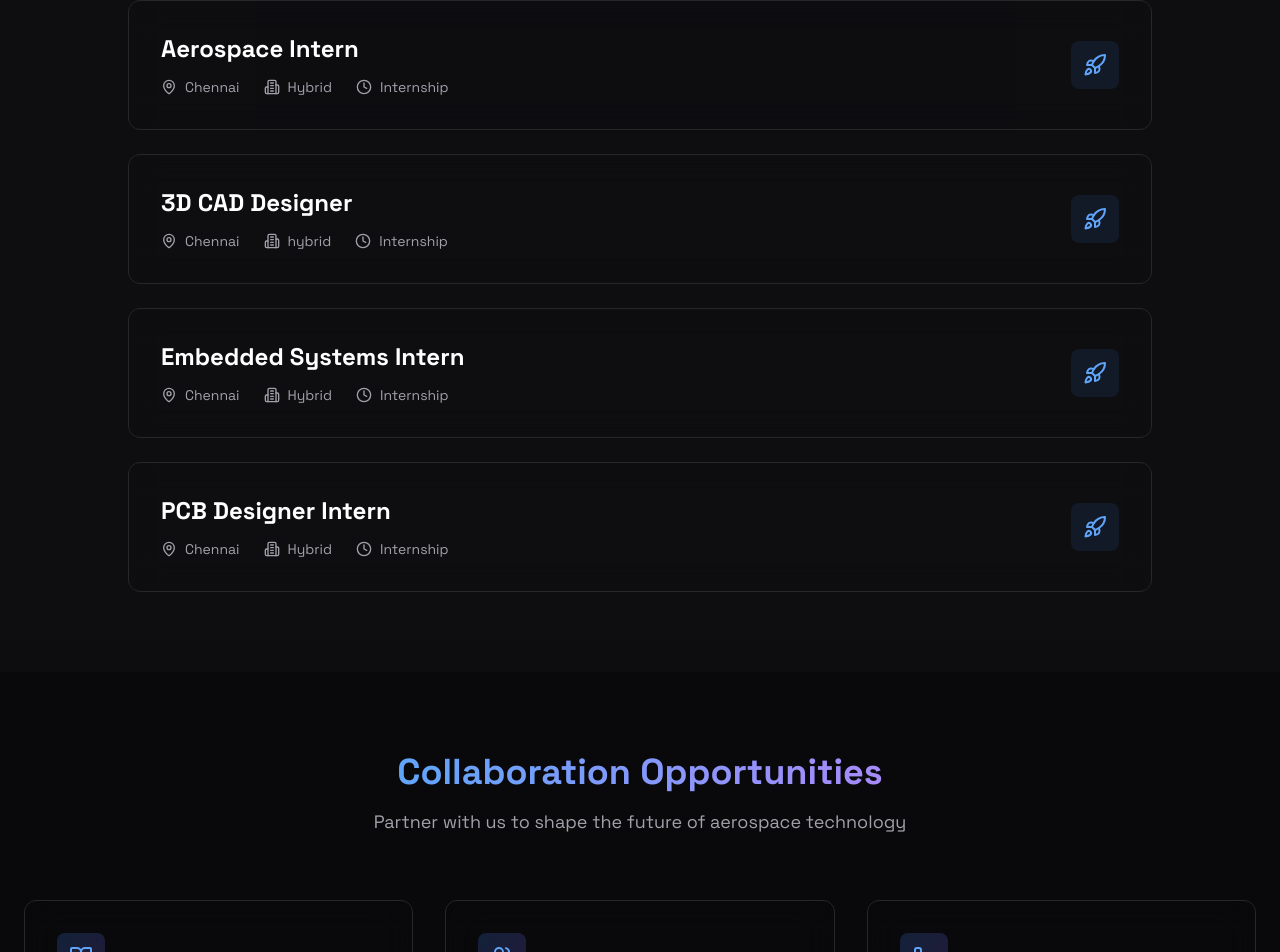
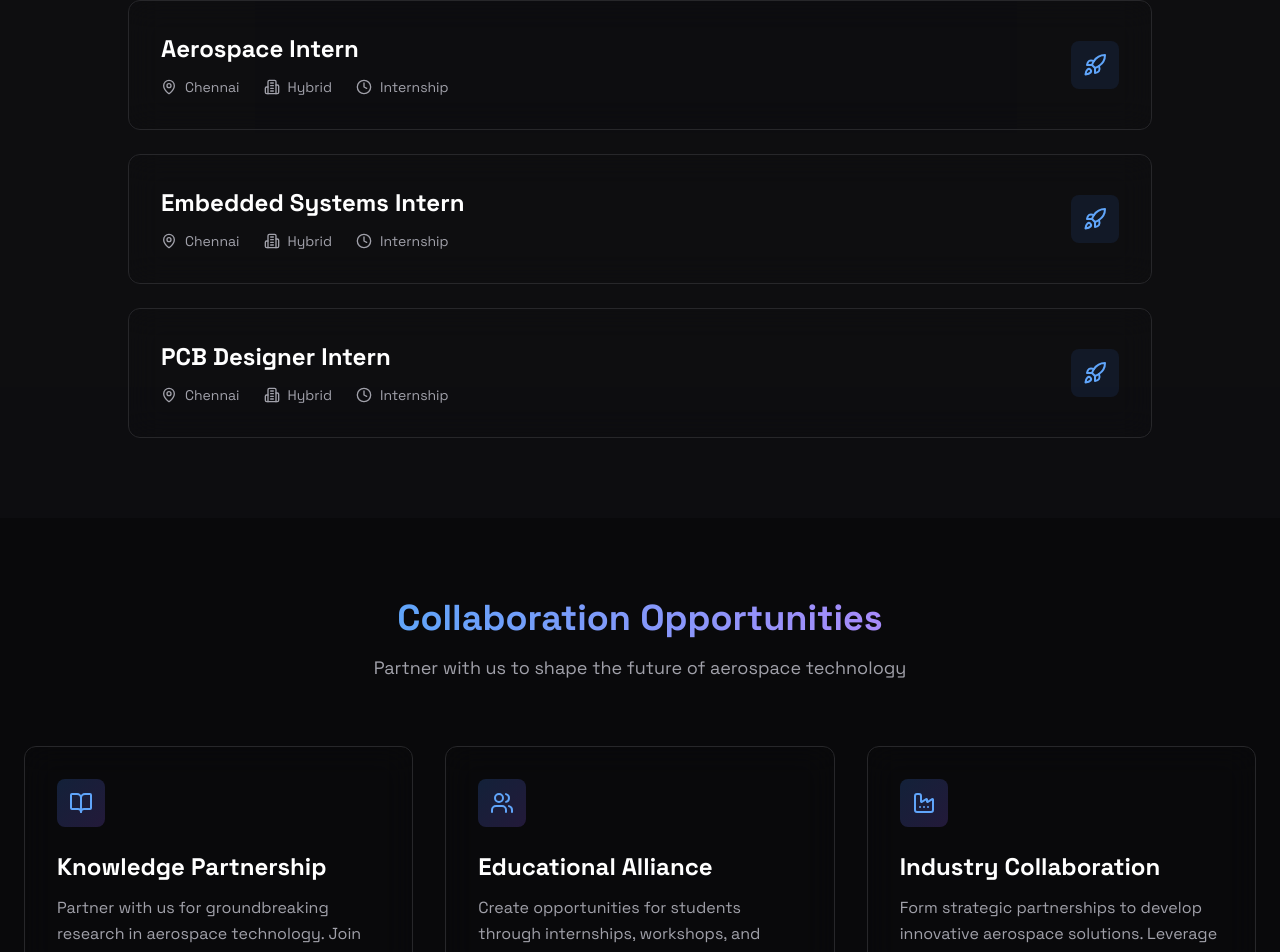
Before and after one commit to Vijayaraj-Anbalagan/dat2, a Next.js app: page /careers in a window 1280 px wide. Shown: the part 1646-2598 px from the top of the page. Built offline with nearby package versions, Linux system fonts and the light colour scheme.

Commit message:
Update page.tsx

```diff
--- a/src/app/careers/page.tsx
+++ b/src/app/careers/page.tsx
@@ -41,22 +41,6 @@ const CareersPage = () => {
         'Proficiency in SolidWorks, ANSYS, or MATLAB.',
         'Knowledge of LTA (Lighter-Than-Air) systems is a plus.',
         'Ability to contribute to design and simulation tasks.'
-      ],
-      formLink: 'https://docs.google.com/forms/d/e/1FAIpQLScDj30aw4NMFGLiNoqP4xHoqUFK0XO1wjKcNAJn1taei19kyg/viewform?usp=header'
-    },
-    {
-      id: 'uav-intern',
-      title: '3D CAD Designer',
-      type: 'internship',
-      location: 'Chennai',
-      mode: 'hybrid',
-      department: 'Engineering',
-      description: 'Assist in UAV and drone system design, development, and flight testing.',
-      requirements: [
-        'Experience with UAV design, propulsion systems, and autopilot integration.',
-        'Proficiency in PX4, ArduPilot, or similar platforms.',
-        'Knowledge of CAD software and flight simulation tools.',
-        'Ability to work on autonomous navigation and control systems.'
       ],
       formLink: 'https://docs.google.com/forms/d/e/1FAIpQLScDj30aw4NMFGLiNoqP4xHoqUFK0XO1wjKcNAJn1taei19kyg/viewform?usp=header'
     },
```
